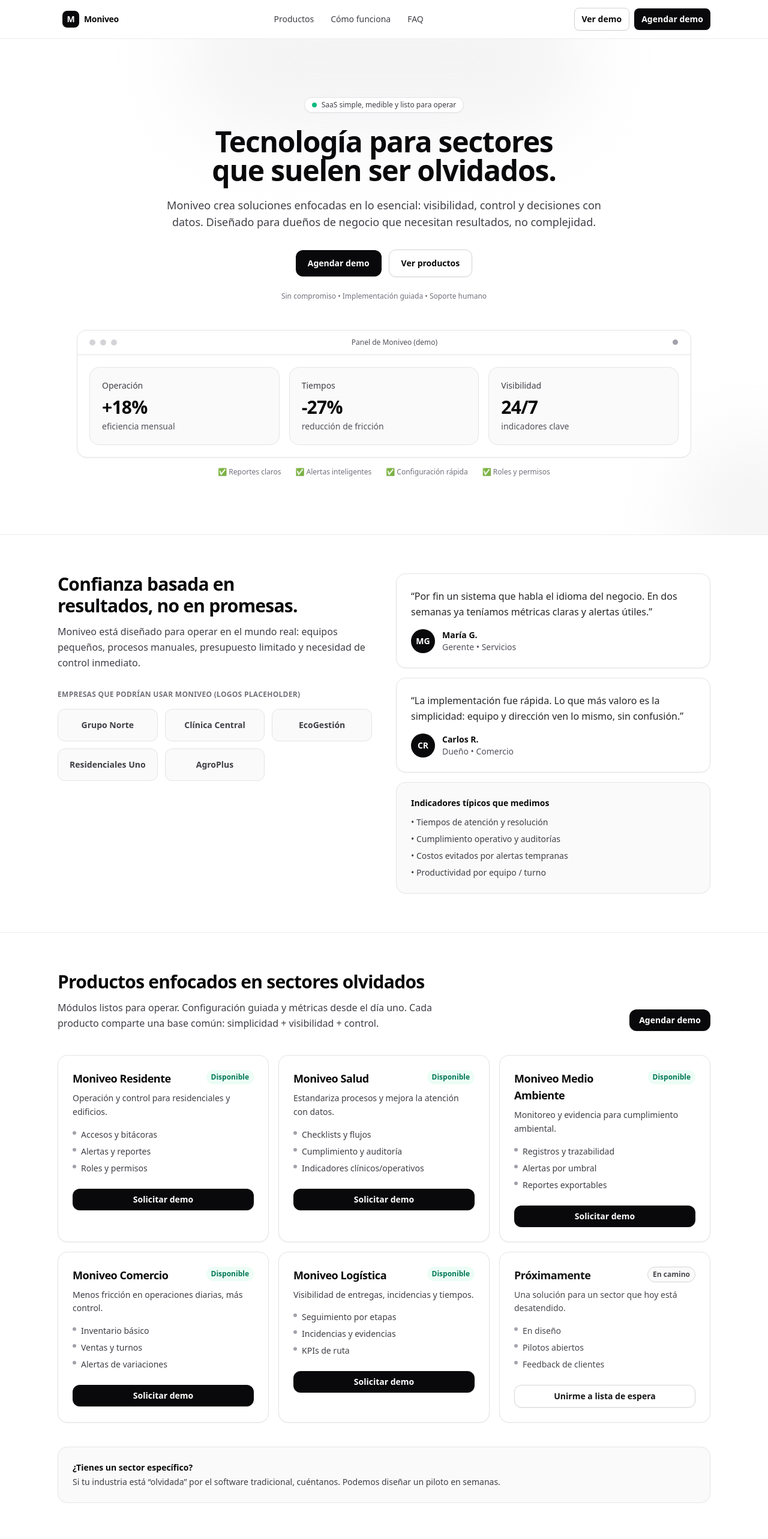
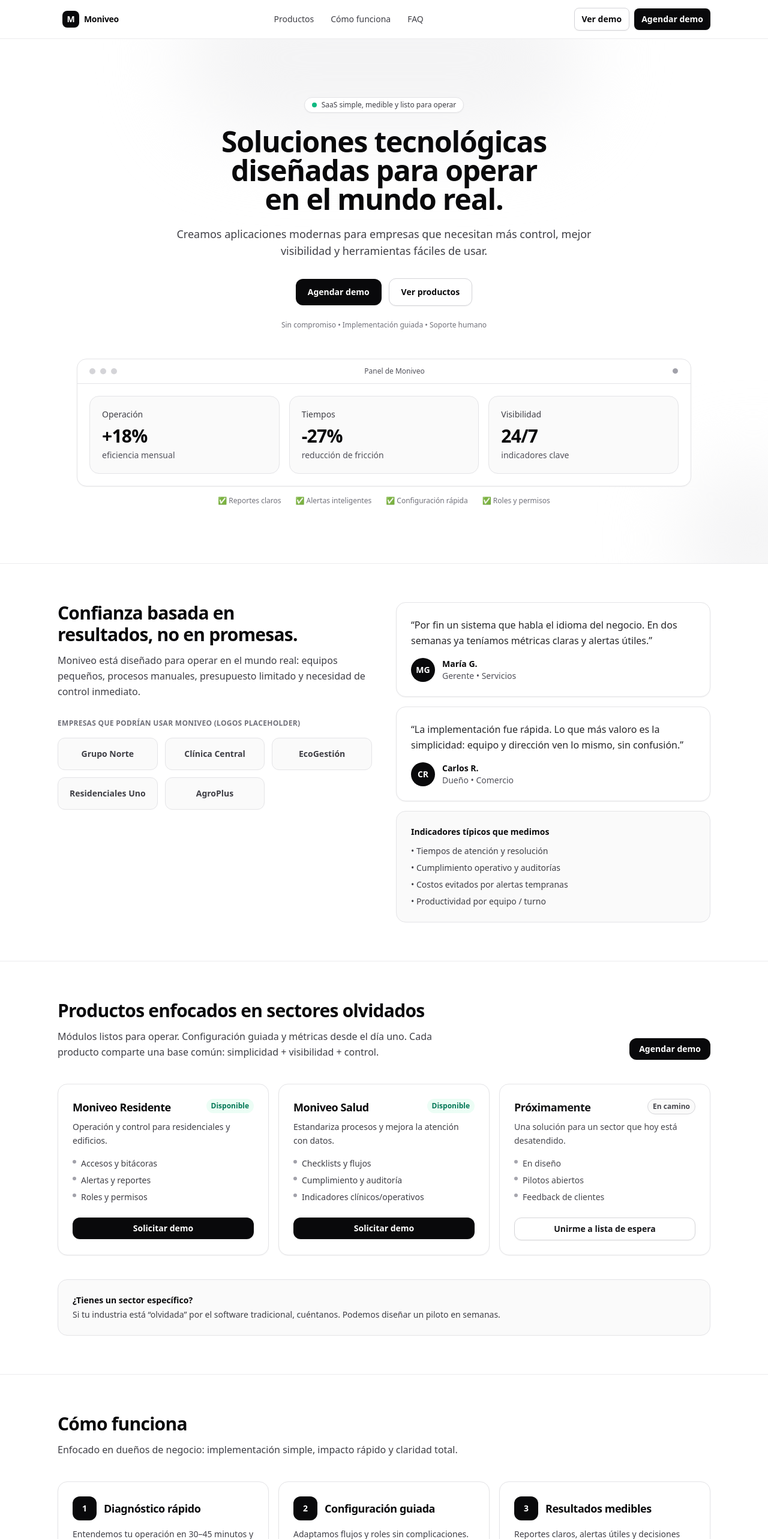
Before and after one commit to edwardlopez10/moniveo-site, a Next.js app: page / in a window 1280 px wide. Shown: the top 2566 px of the page at 60% size. Built offline with nearby package versions, Linux system fonts and the light colour scheme.

Commit message:
Some minor copy changes

```diff
--- a/app/components/Hero.tsx
+++ b/app/components/Hero.tsx
@@ -17,12 +17,12 @@ export default function Hero() {
           </p>
 
           <h1 className="mt-6 text-balance text-4xl font-semibold tracking-tight text-zinc-950 sm:text-5xl">
-            Tecnología para sectores que suelen ser olvidados.
+            Soluciones tecnológicas diseñadas para operar en el mundo real.
           </h1>
 
           <p className="mt-5 text-pretty text-base leading-relaxed text-zinc-700 sm:text-lg">
-            Moniveo crea soluciones enfocadas en lo esencial: visibilidad, control y decisiones con datos.
-            Diseñado para dueños de negocio que necesitan resultados, no complejidad.
+            Creamos aplicaciones modernas para empresas que necesitan más
+            control, mejor visibilidad y herramientas fáciles de usar.
           </p>
 
           <div className="mt-8 flex flex-col items-stretch justify-center gap-3 sm:flex-row sm:items-center">
@@ -54,21 +54,37 @@ export default function Hero() {
                 <span className="h-2.5 w-2.5 rounded-full bg-zinc-300" />
                 <span className="h-2.5 w-2.5 rounded-full bg-zinc-300" />
               </div>
-              <span className="text-xs font-medium text-zinc-600">Panel de Moniveo (demo)</span>
+              <span className="text-xs font-medium text-zinc-600">
+                Panel de Moniveo
+              </span>
               <span className="text-xs text-zinc-400">●</span>
             </div>
 
             <div className="grid gap-4 p-5 md:grid-cols-3">
               {[
-                { title: "Operación", value: "+18%", note: "eficiencia mensual" },
-                { title: "Tiempos", value: "-27%", note: "reducción de fricción" },
-                { title: "Visibilidad", value: "24/7", note: "indicadores clave" }
+                {
+                  title: "Operación",
+                  value: "+18%",
+                  note: "eficiencia mensual",
+                },
+                {
+                  title: "Tiempos",
+                  value: "-27%",
+                  note: "reducción de fricción",
+                },
+                {
+                  title: "Visibilidad",
+                  value: "24/7",
+                  note: "indicadores clave",
+                },
               ].map((kpi) => (
                 <div
                   key={kpi.title}
                   className="rounded-2xl border border-zinc-200 bg-zinc-50 p-5"
                 >
-                  <p className="text-sm font-medium text-zinc-700">{kpi.title}</p>
+                  <p className="text-sm font-medium text-zinc-700">
+                    {kpi.title}
+                  </p>
                   <p className="mt-2 text-3xl font-semibold tracking-tight text-zinc-950">
                     {kpi.value}
                   </p>
--- a/app/components/Products.tsx
+++ b/app/components/Products.tsx
@@ -10,21 +10,6 @@ const products = [
     name: "Moniveo Salud",
     tagline: "Estandariza procesos y mejora la atención con datos.",
     bullets: ["Checklists y flujos", "Cumplimiento y auditoría", "Indicadores clínicos/operativos"]
-  },
-  {
-    name: "Moniveo Medio Ambiente",
-    tagline: "Monitoreo y evidencia para cumplimiento ambiental.",
-    bullets: ["Registros y trazabilidad", "Alertas por umbral", "Reportes exportables"]
-  },
-  {
-    name: "Moniveo Comercio",
-    tagline: "Menos fricción en operaciones diarias, más control.",
-    bullets: ["Inventario básico", "Ventas y turnos", "Alertas de variaciones"]
-  },
-  {
-    name: "Moniveo Logística",
-    tagline: "Visibilidad de entregas, incidencias y tiempos.",
-    bullets: ["Seguimiento por etapas", "Incidencias y evidencias", "KPIs de ruta"]
   },
   {
     name: "Próximamente",
```
